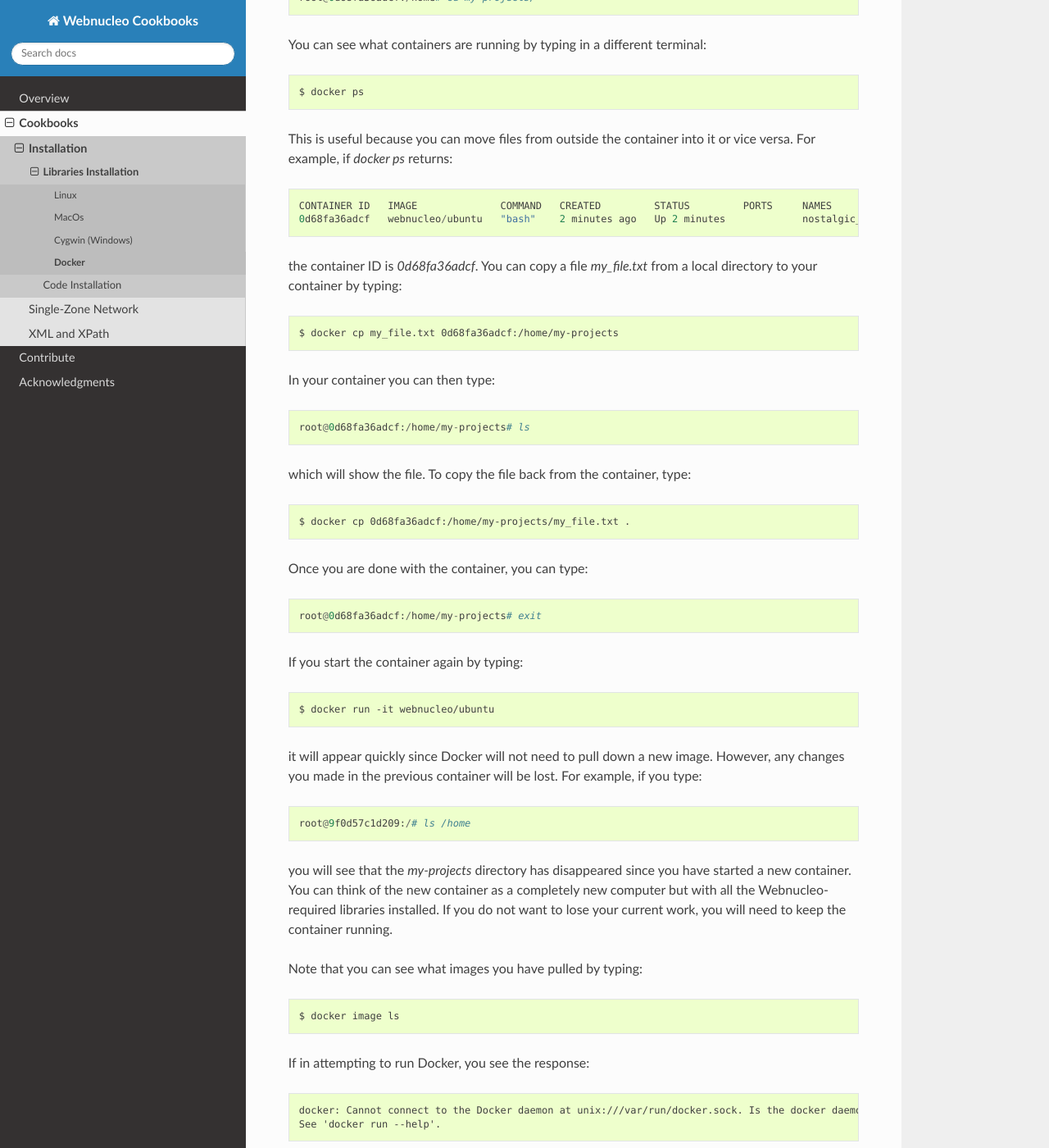
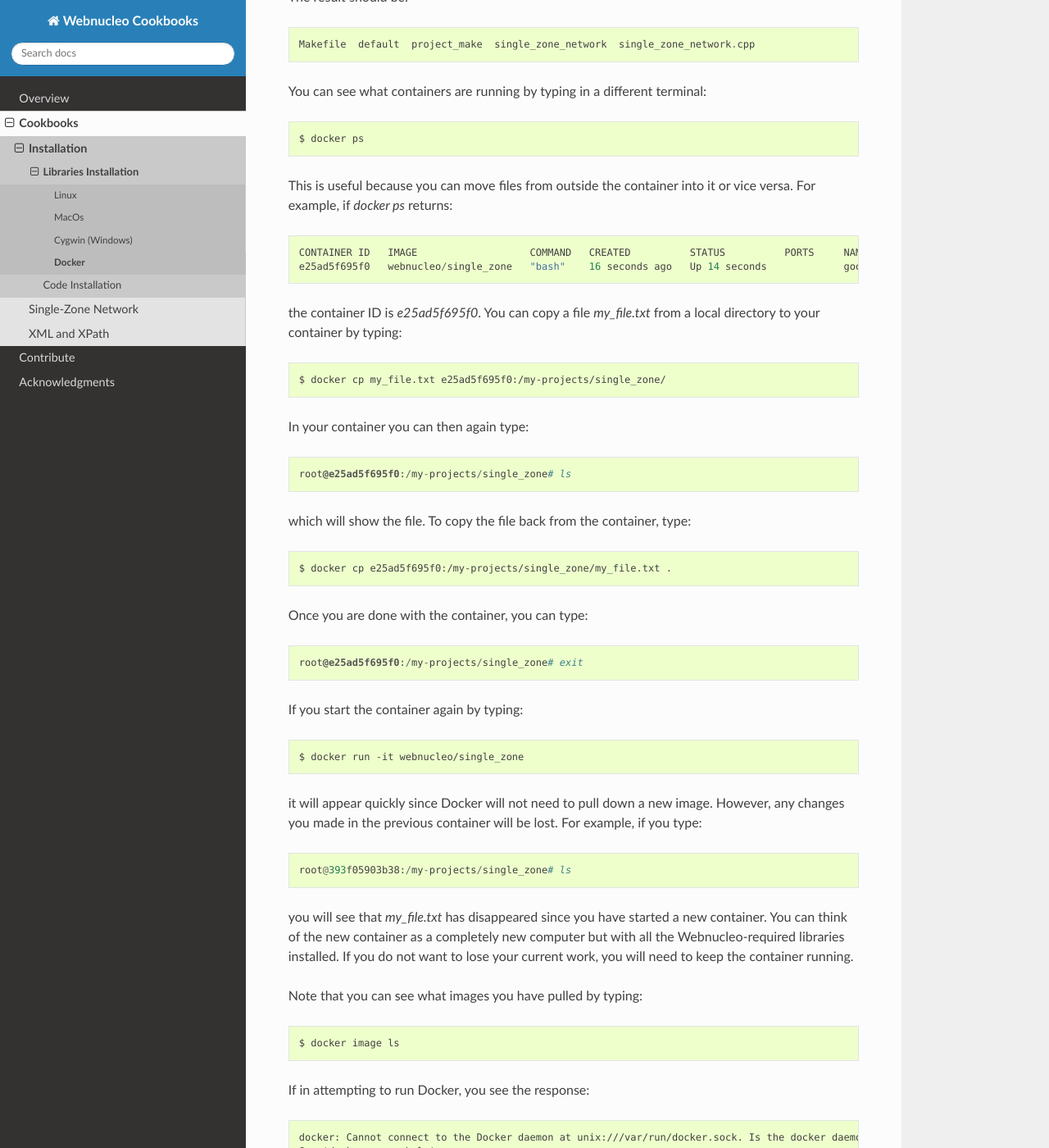
Before and after one commit to webnucleo-org/webnucleo-cookbook, a Sphinx documentation site: the page built from doc/source/cookbooks/installation/Docker.rst, in a window 1280 px wide and 1400 px high, scrolled down 663 px. Shown: the whole window at 82% size. Built offline with Sphinx 7.4.7 and the Read the Docs theme 2.0.0, drawn with Linux system fonts in a browser that asks for light colours; some of the changed text lies outside the part shown.

Commit message:
Update for docker single-zone container.

```diff
--- a/doc/source/cookbooks/installation/C++.rst
+++ b/doc/source/cookbooks/installation/C++.rst
@@ -2,6 +2,11 @@
 
 C++
 ===
+
+(Note that if you are using a Docker container, you should not need to carry
+out these steps as the code will already be downloaded and compiled and you
+will alread be in the appropriate directory.  Simply
+try the example execution below.)
 
 The `Webnucleo <https://webnucleo.readthedocs.io>`_ C++ codes are organized
 as a set of header files and separate individual projects.  To install a
--- a/doc/source/cookbooks/installation/Docker.rst
+++ b/doc/source/cookbooks/installation/Docker.rst
@@ -16,16 +16,17 @@ a terminal window (note the *$* indicates  the shell prompt--you don't type it):
 If that runs correctly, try running the Webnucleo Ubuntu Docker image by
 typing::
 
-    $ docker run -it webnucleo/ubuntu
+    $ docker run -it webnucleo/single_zone
 
-This pulls and installs the packages needed for webnucleo applications.
-It then opens the ubuntu window in which you can install and run webnucleo
-codes.  It's probably best to do this from inside the */home* directory, so
-you can type something like::
+This pulls and installs the packages needed for webnucleo applications.  It
+also installs and compiles the single-zone network code.  Once the container
+starts, you can type::
 
-    root@0d68fa36adcf:~# cd /home
-    root@0d68fa36adcf:/home# mkdir my-projects
-    root@0d68fa36adcf:/home# cd my-projects/
+    root@e25ad5f695f0:/my-projects/single_zone# ls
+
+The result should be::
+
+    Makefile  default  project_make  single_zone_network  single_zone_network.cpp
 
 You can see what containers are running by typing in a different terminal::
 
@@ -34,37 +35,37 @@ You can see what containers are running by typing in a different terminal::
 This  is useful because you can move files from outside the container into
 it or vice versa.  For example, if *docker ps* returns::
 
-    CONTAINER ID   IMAGE              COMMAND   CREATED         STATUS         PORTS     NAMES
-    0d68fa36adcf   webnucleo/ubuntu   "bash"    2 minutes ago   Up 2 minutes             nostalgic_almeida
+    CONTAINER ID   IMAGE                   COMMAND   CREATED          STATUS          PORTS     NAMES
+    e25ad5f695f0   webnucleo/single_zone   "bash"    16 seconds ago   Up 14 seconds             goofy_saha
 
-the container ID is *0d68fa36adcf*.  You can copy a file *my_file.txt* from a
+the container ID is *e25ad5f695f0*.  You can copy a file *my_file.txt* from a
 local directory to your container by typing::
 
-    $ docker cp my_file.txt 0d68fa36adcf:/home/my-projects
+    $ docker cp my_file.txt e25ad5f695f0:/my-projects/single_zone/
 
-In your container you can then type::
+In your container you can then again type::
 
-    root@0d68fa36adcf:/home/my-projects# ls
+    root@e25ad5f695f0:/my-projects/single_zone# ls
 
 which will show the file.  To copy the file back from the container, type::
 
-    $ docker cp 0d68fa36adcf:/home/my-projects/my_file.txt .
+    $ docker cp e25ad5f695f0:/my-projects/single_zone/my_file.txt .
 
 Once you are done with the container, you can type::
 
-    root@0d68fa36adcf:/home/my-projects# exit
+    root@e25ad5f695f0:/my-projects/single_zone# exit
 
 If you start the container again by typing::
 
-    $ docker run -it webnucleo/ubuntu
+    $ docker run -it webnucleo/single_zone
 
 it will appear quickly since Docker will not need to pull down a new image.
 However, any changes you made in the previous container will be lost.  For
 example, if you type::
 
-    root@9f0d57c1d209:/# ls /home
+    root@393f05903b38:/my-projects/single_zone# ls
 
-you will see that the *my-projects* directory has disappeared since you have
+you will see that *my_file.txt* has disappeared since you have
 started a new container.  You can think of the new container as a completely
 new computer but with all the Webnucleo-required libraries installed.
 If you do not want to lose your current work, you
--- a/doc/source/cookbooks/installation/Python.rst
+++ b/doc/source/cookbooks/installation/Python.rst
@@ -2,6 +2,11 @@
 
 Python
 ======
+
+(Note that if you are using a Docker container, you should not need to
+follow the steps below since starting the container will already install
+the necessary python libraries.
+You will also already be in the appropriate directory.)
 
 There are a number of `python packages <https://webnucleo.readthedocs.io/en/latest/python_packages.html>`_ useful for handling Webnucleo files.  They can be
 installed individually according to the instructions for the given package.
```
Also changed, not shown: other parts of doc/source/cookbooks/installation/Docker.rst (+1 -1 lines).
